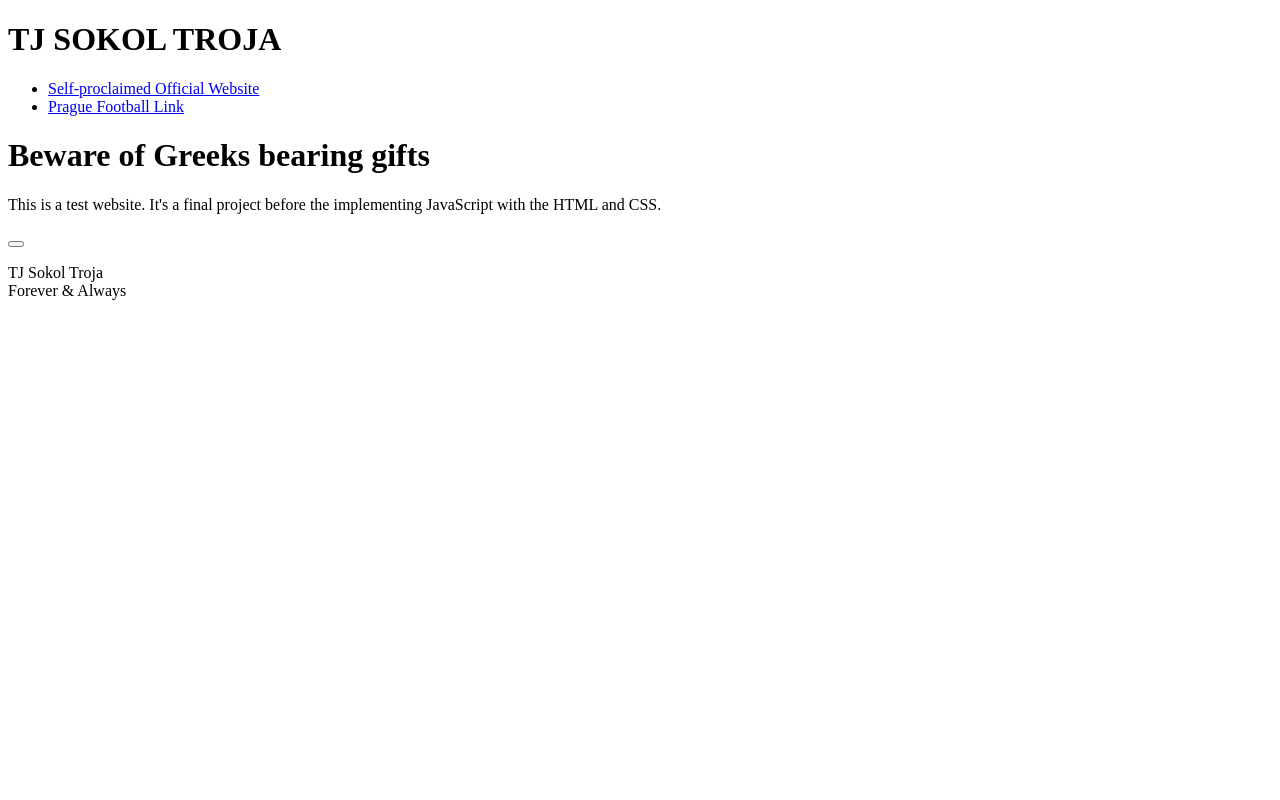
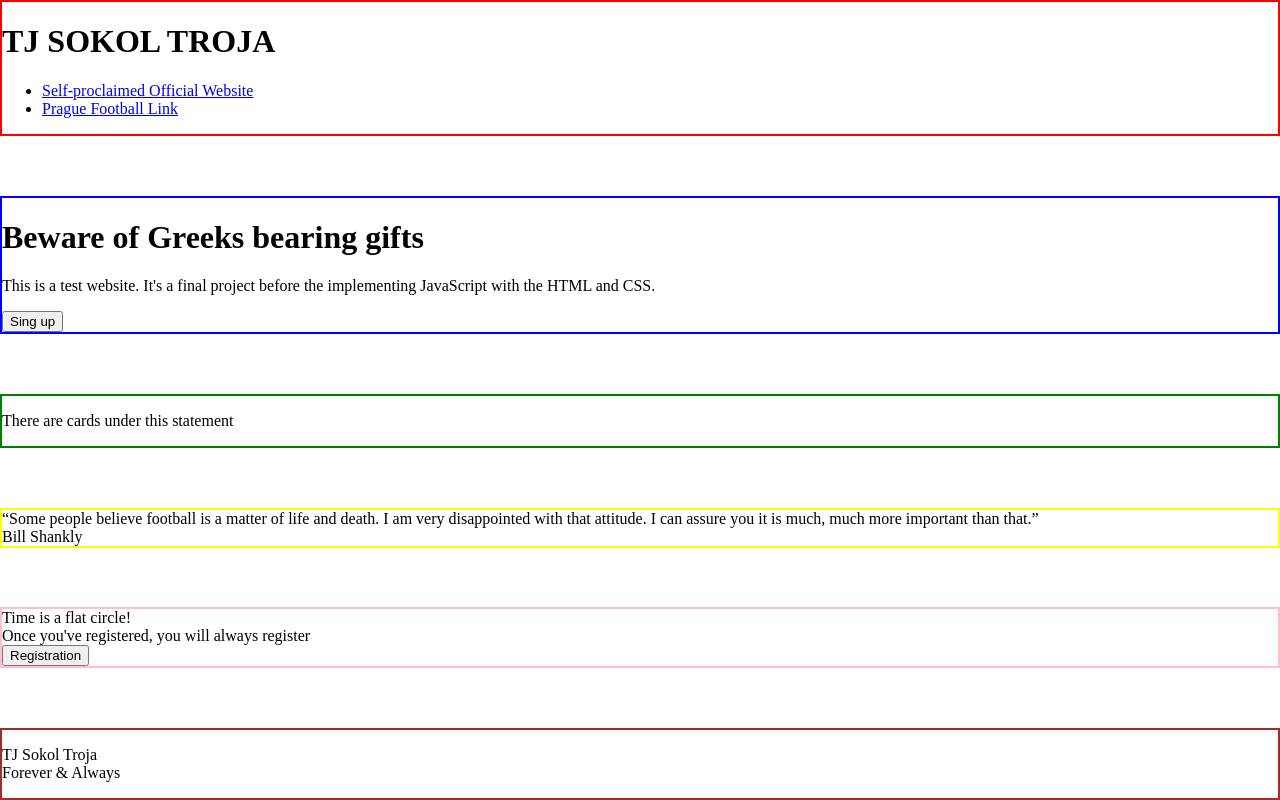
Before and after one commit to TeddyTheKing/Landing-page, a plain HTML site: page index.html in a window 1280 px wide. Drawn offline with Linux system fonts and the light colour scheme.

Commit message:
Divide website to parts Add first css

```diff
--- a/css/style.css
+++ b/css/style.css
@@ -0,0 +1,31 @@
+body {
+    min-height: 100vh;
+    margin: 0;
+    display: flex;
+    flex-direction: column;
+    justify-content: space-between;
+}
+
+.header {
+    border: 2px solid red;
+}
+
+.hero {
+    border: 2px solid blue;
+}
+
+.mid {
+    border: 2px solid green;
+}
+
+.quote {
+    border: 2px solid yellow;
+}
+
+.reg {
+    border: 2px solid pink;
+}
+
+.footer {
+    border: 2px solid brown;
+}
--- a/index.html
+++ b/index.html
@@ -15,20 +15,35 @@
             <li><a href="https://www.fotbalpraha.cz/tym/1-telocvicna-jednota-sokol-troja">Prague Football Link</a></li>
         </ul>
       </div>
+
       <div class="hero">
         <h1>Beware of Greeks bearing gifts</h1>
         <p>This is a test website. It's a final project before the implementing JavaScript with the HTML and CSS.</p>
-            <button></button>
+        <button>Sing up</button>
       </div>
+
+      <div class="mid">
+        <p>There are cards under this statement</p>
         <div class="cards">
+            <div class="card"></div>
+            <div class="card"></div>
+            <div class="card"></div>
+            <div class="card"></div>
+        </div>
+      </div>
 
+      <div class="quote">
+        <div>“Some people believe football is a matter of life and death. I am very disappointed with that attitude. I can assure you it is much, much more important than that.”</div>
+        <div>Bill Shankly</div>
       </div>
-        <div class="quote">
 
+      <div class="reg">
+        <div>Time is a flat circle!
+          <div>Once you've registered, you will always register</div>
         </div>
-        <div class="reg">
+        <button>Registration</button>
+      </div>
 
-        </div>
       <div class="footer">
         <p>TJ Sokol Troja<br>
         Forever & Always</p>
```
Lines whose indentation alone changed are shown as unchanged.
